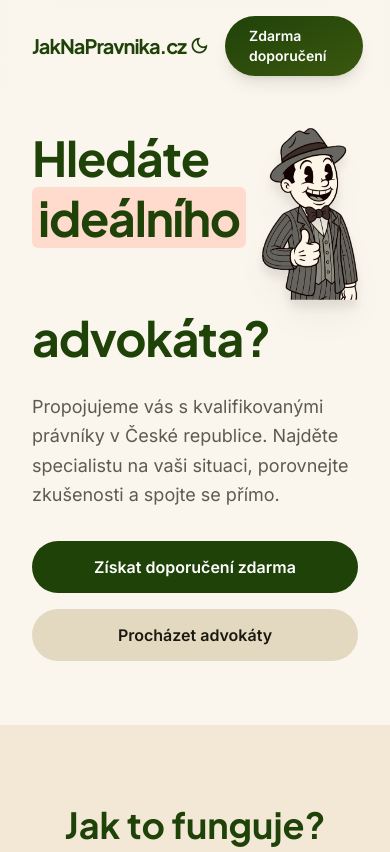
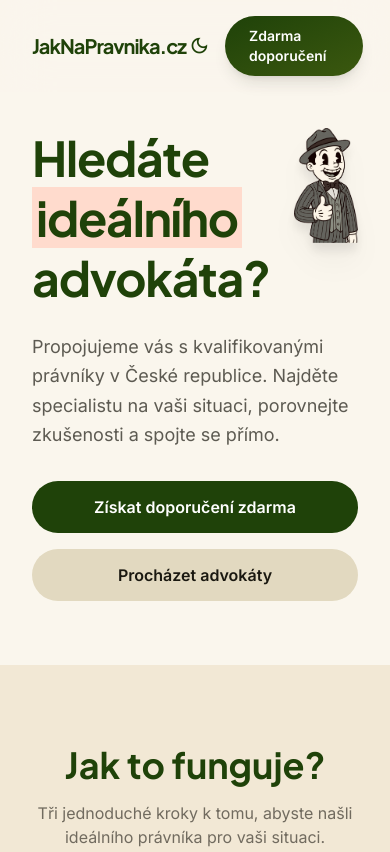
Before and after one commit to jindramich/jaknapravnika, a website: page index.html in a window 390 px wide. Shown: the top 852 px of the page. Drawn offline with nearby package versions, Linux system fonts and the light colour scheme.

Commit message:
Add files via upload

```diff
--- a/index.html
+++ b/index.html
@@ -73,12 +73,12 @@
       <!-- Left: Content -->
       <div>
         <!-- Mobile mascot: floats right of headline, hidden on desktop -->
-        <div class="md:hidden float-right ml-3 mb-2 w-24">
+        <div class="md:hidden float-right ml-2 mb-2 w-16">
           <img src="images/mascot.png" alt="Maskot JakNaPravnika"
                class="w-full drop-shadow-xl select-none" />
         </div>
 
-        <h1 class="text-5xl md:text-7xl font-bold text-[#1f4209] leading-tight mb-6 tracking-tight">Hledáte <span style="background-color:#ffdbcd; padding: 0 6px; border-radius: 6px;">ideálního</span> advokáta?</h1>
+        <h1 class="text-5xl md:text-7xl font-bold text-[#1f4209] leading-tight mb-6 tracking-tight">Hledáte <span style="background-color:#ffdbcd; padding: 0 4px;">ideálního</span> advokáta?</h1>
         <p class="text-lg text-[#1a1810]/70 mb-8 max-w-lg leading-relaxed">Propojujeme vás s kvalifikovanými právníky v České republice. Najděte specialistu na vaši situaci, porovnejte zkušenosti a spojte se přímo.</p>
         <div class="flex flex-col sm:flex-row gap-4">
           <a href="quiz.html" class="bg-[#1f4209] hover:bg-[#263b07] text-white px-8 py-3.5 rounded-full font-semibold transition-all active:scale-95 inline-block text-center">Získat doporučení zdarma</a>
```
